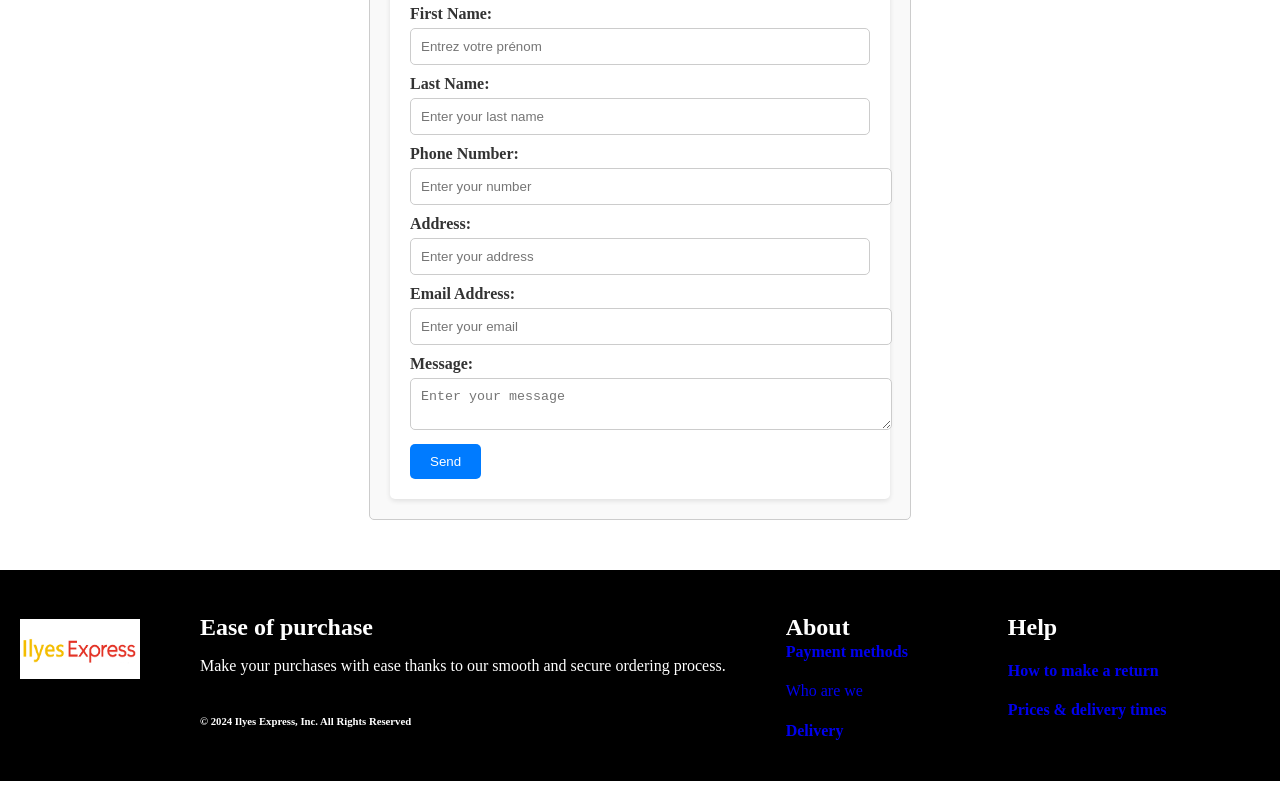
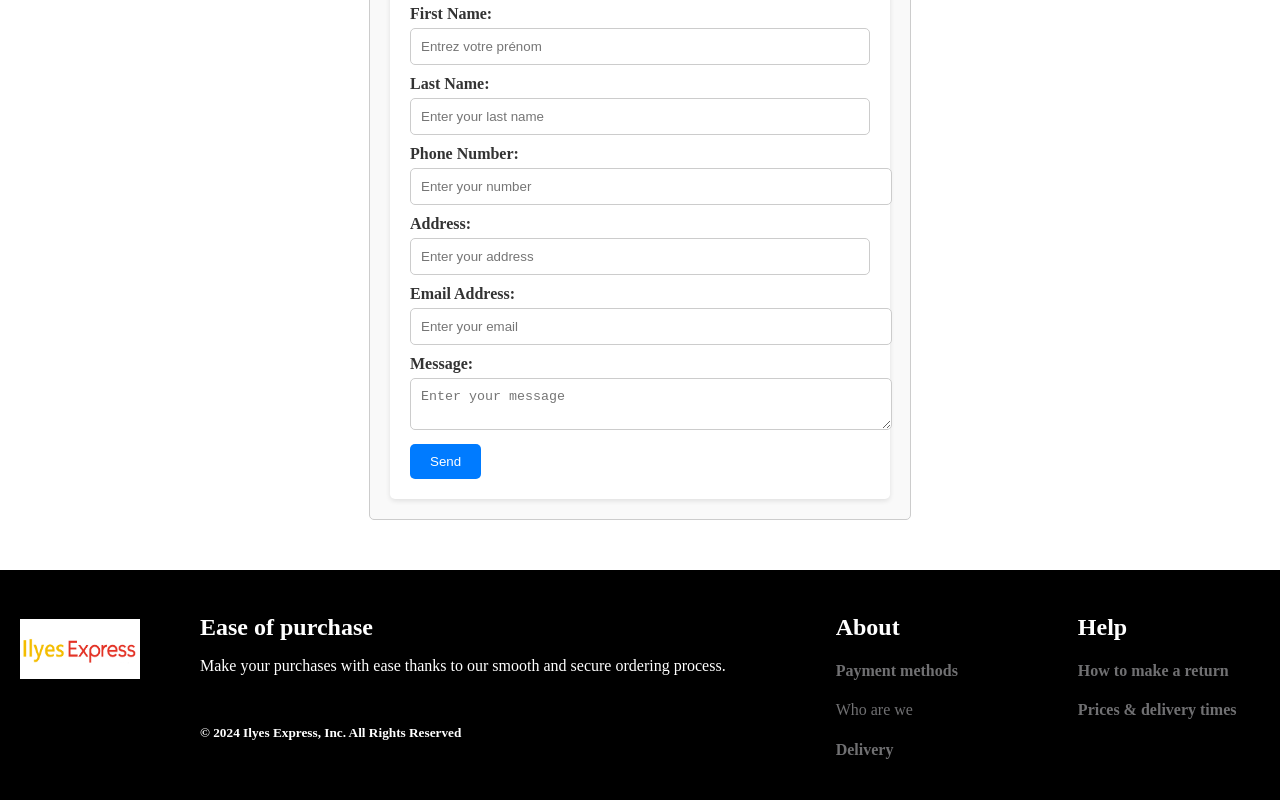
Before and after one commit to ilyesbenbrahim/Ecommercefrontend, a React (Vite) app: page /contact in a window 1280 px wide. Shown: the part 254-1054 px from the top of the page. Built offline with nearby package versions, Linux system fonts and the light colour scheme.

Commit message:
add style to footer

```diff
--- a/src/components/Details/Methodesdepayement.css
+++ b/src/components/Details/Methodesdepayement.css
@@ -32,14 +32,12 @@
   font-size: larger;
 }
 
-/* Ligne de séparation améliorée */
 .Ligne_droite_centre {
   border-top: 2px solid #c7d9e5; /* Épaisseur de la ligne augmentée */
   width: 100%;
   margin: 20px 0;
 }
 
-/* Amélioration de la section image */
 .img_paiement {
   display: flex;
   justify-content: center;
--- a/src/components/Hero.css
+++ b/src/components/Hero.css
@@ -14,8 +14,6 @@
 .hero-container {
   display: flex;
   justify-content: space-between;
-
-  /* max-width: 100%; */
 }
 .imagehero {
   width: 500px;
--- a/src/components/features/Feature.css
+++ b/src/components/features/Feature.css
@@ -23,15 +23,27 @@
 }
 .about{
   margin-right: 100px;
+    margin-inline-start: 50px;
 }
 .about h3 {
-  color: #fff;
- height: 8px;
+  color:#fff;
+
 }
 .help h3{
   color: #fff;
- height: 8px;
 }
-.reserved h6{
+.reserved h5{
   color: #fff;
+margin-top: 50px;
 }
+
+.feature-highlight .lien {
+  color: #707072;
+}
+
+.feature-highlight .lien:hover {
+  color: #00f;
+}
+.help{
+  margin-inline-start: 20px;
+}
--- a/src/components/features/Feature.jsx
+++ b/src/components/features/Feature.jsx
@@ -1,7 +1,7 @@
 import "./Feature.css";
 import logofeature from "../../assets/ilyesexpresss.png";
 import { Link } from "react-router-dom";
-import { useTranslation } from 'react-i18next';
+import { useTranslation } from "react-i18next";
 const Feature = () => {
   const { t } = useTranslation();
 
@@ -10,40 +10,37 @@ const Feature = () => {
       <div className="feature-highlight">
         <img className="logofeature" src={logofeature} alt="logo-feature" />
         <div className="footer-text">
-        <h3>{t('feature:easeOfPurchase')}</h3>
-        <p>
-        {t('feature:makeYourPurchasesWithEase')}
-        </p>
+          <h3>{t("feature:easeOfPurchase")}</h3>
+          <p>{t("feature:makeYourPurchasesWithEase")}</p>
           <div className="reserved">
-       <h6>{t('feature:allRightsReserved')}</h6>
+            <h5>{t("feature:allRightsReserved")}</h5>
           </div>
         </div>
+
         <div className="about">
-        <h3>{t('feature:about')} </h3>
-        <Link to="/methodesdepayement">
-        <h4>{t('feature:paymentMethods')}</h4>
+          <h3>{t("feature:about")} </h3>
+          <Link className="lien" to="/methodesdepayement">
+            <h4>{t("feature:paymentMethods")}</h4>
           </Link>
-        <Link to="/quisommesnous">
-        <h7>{t('feature:whoAreWe')}</h7>
+          <Link className="lien" to="/quisommesnous">
+            <h7>{t("feature:whoAreWe")}</h7>
           </Link>
-        <Link to="/delivery">
-        <h4>{t('feature:delivery')}</h4>
+          <Link className="lien" to="/delivery">
+            <h4>{t("feature:delivery")}</h4>
           </Link>
         </div>
-        <div className="/help">
-          <h3>{t('feature:help')}</h3>
-        <Link to="/return">
-        <h4>{t('feature:howToMakeAReturn')}</h4>
+        <div className="help">
+          <h3>{t("feature:help")}</h3>
+          <Link className="lien" to="/return">
+            <h4>{t("feature:howToMakeAReturn")}</h4>
           </Link>
-        <Link to="/Pricesdeliverytimes">
-        <h4> {t('feature:pricesDeliveryTimes')}</h4>
+          <Link className="lien" to="/Pricesdeliverytimes">
+            <h4> {t("feature:pricesDeliveryTimes")}</h4>
           </Link>
         </div>
 
       </div>
-
     </>
-
   );
 };
 export default Feature;
```
Lines whose indentation alone changed are shown as unchanged.
